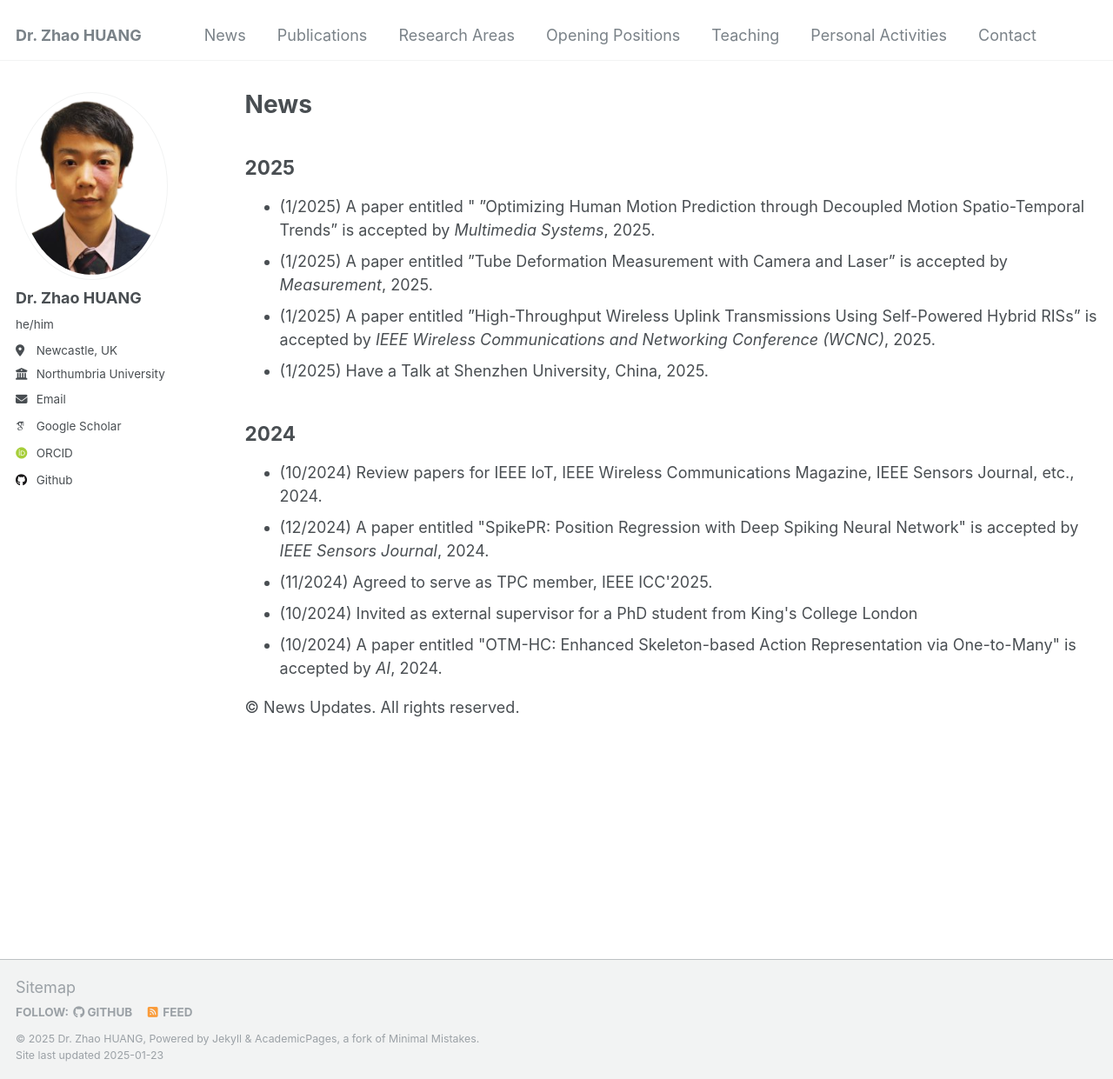
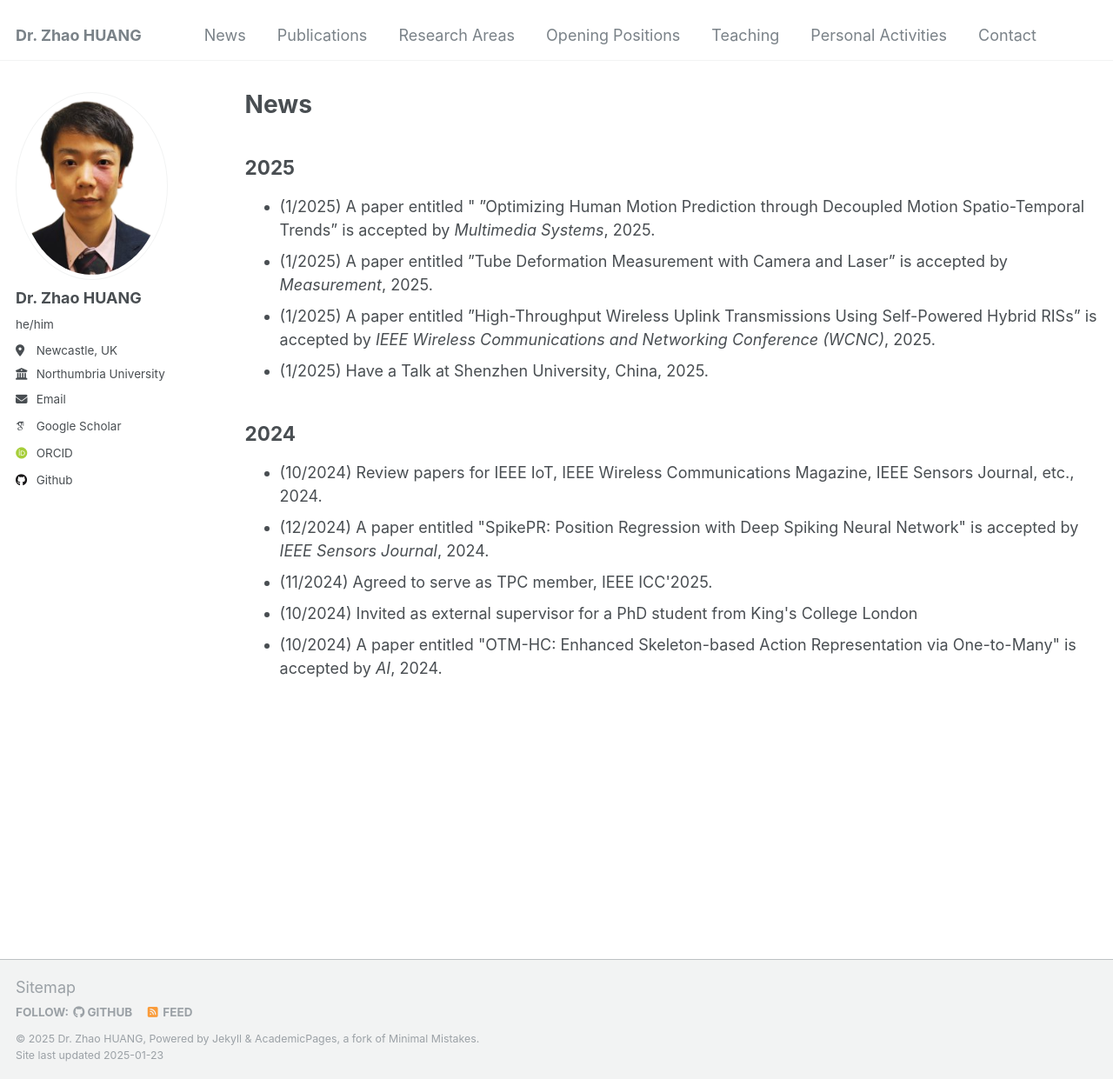
Before and after one commit to ZZ2020zz/ZZ2020zz.github.io, a Jekyll site: the page built from _pages/news.html, in a window 1280 px wide and 1241 px high. Shown: the whole window at 87% size. Built offline with Jekyll 4.4.1, drawn with Linux system fonts in a browser that asks for light colours; some web fonts are replaced.

Commit message:
Update news.html

```diff
--- a/_pages/news.html
+++ b/_pages/news.html
@@ -34,8 +34,5 @@ author_profile: true
         </section>
     </main>
 
-    <footer>
-        <p>&copy; News Updates. All rights reserved.</p>
-    </footer>
 </body>
 </html>
```
